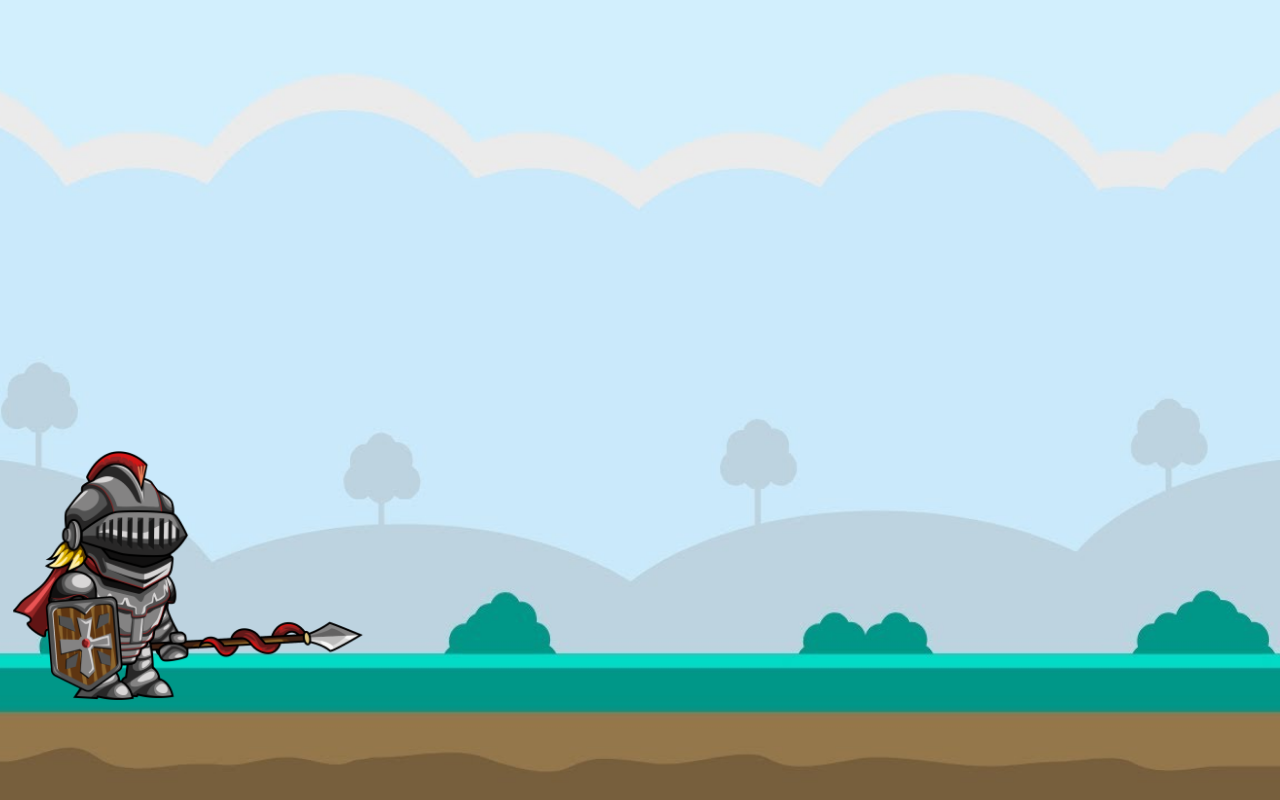
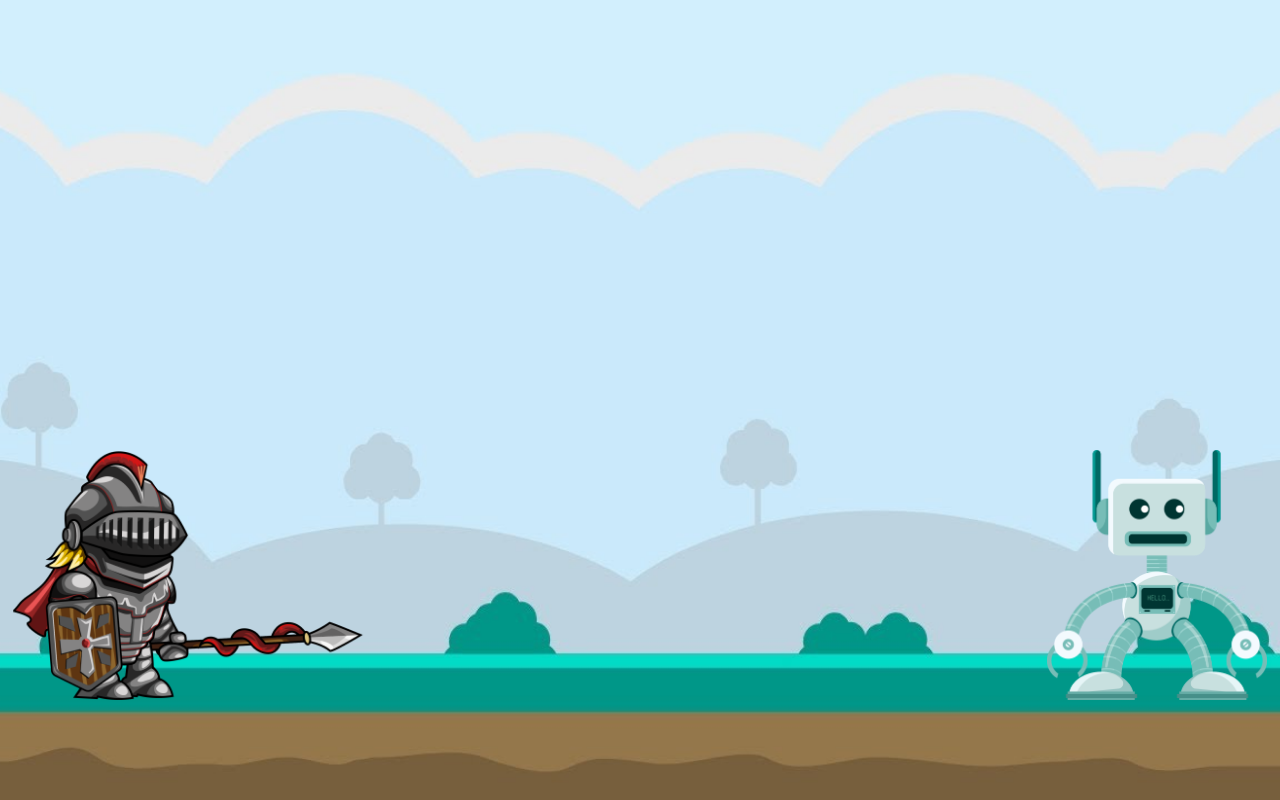
Before and after one commit to dimadk24/clever-kid-game, a React app: page / in a window 1280 px wide. Built offline with nearby package versions, Linux system fonts and the light colour scheme.

Commit message:
feat: add monster. As simple as possible. Just to start with smth

```diff
--- a/src/App.jsx
+++ b/src/App.jsx
@@ -1,11 +1,13 @@
 import React from 'react';
 import './App.scss';
 import Hero from './Components/Characters/Hero/Hero';
+import Monster from './Components/Characters/Monster/Monster';
 
 function App() {
   return (
     <div className="app">
       <Hero />
+      <Monster />
     </div>
   );
 }
--- /dev/null
+++ b/src/Components/Characters/Monster/Monster.jsx
@@ -0,0 +1,12 @@
+import React from 'react';
+import robot from './images/robot.png';
+import '../Character.scss';
+import './Monster.scss';
+
+function Monster() {
+  return (
+    <img src={robot} alt="Monster" className="character monster" />
+  );
+}
+
+export default Monster;
--- /dev/null
+++ b/src/Components/Characters/Monster/Monster.scss
@@ -0,0 +1,3 @@
+.monster {
+  right: 1%;
+}
```
Also changed, not shown: src/Components/Characters/Monster/images/robot.png (added).
